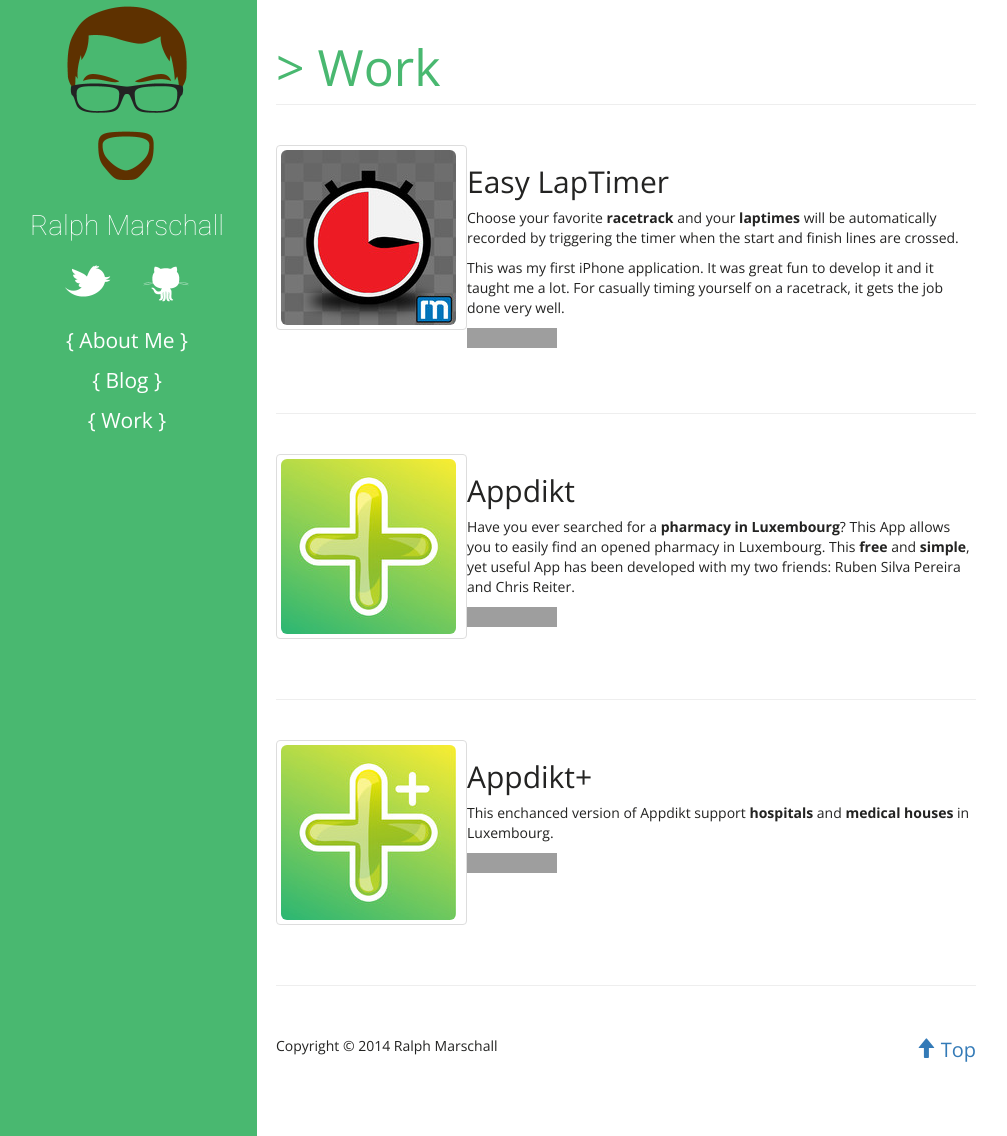
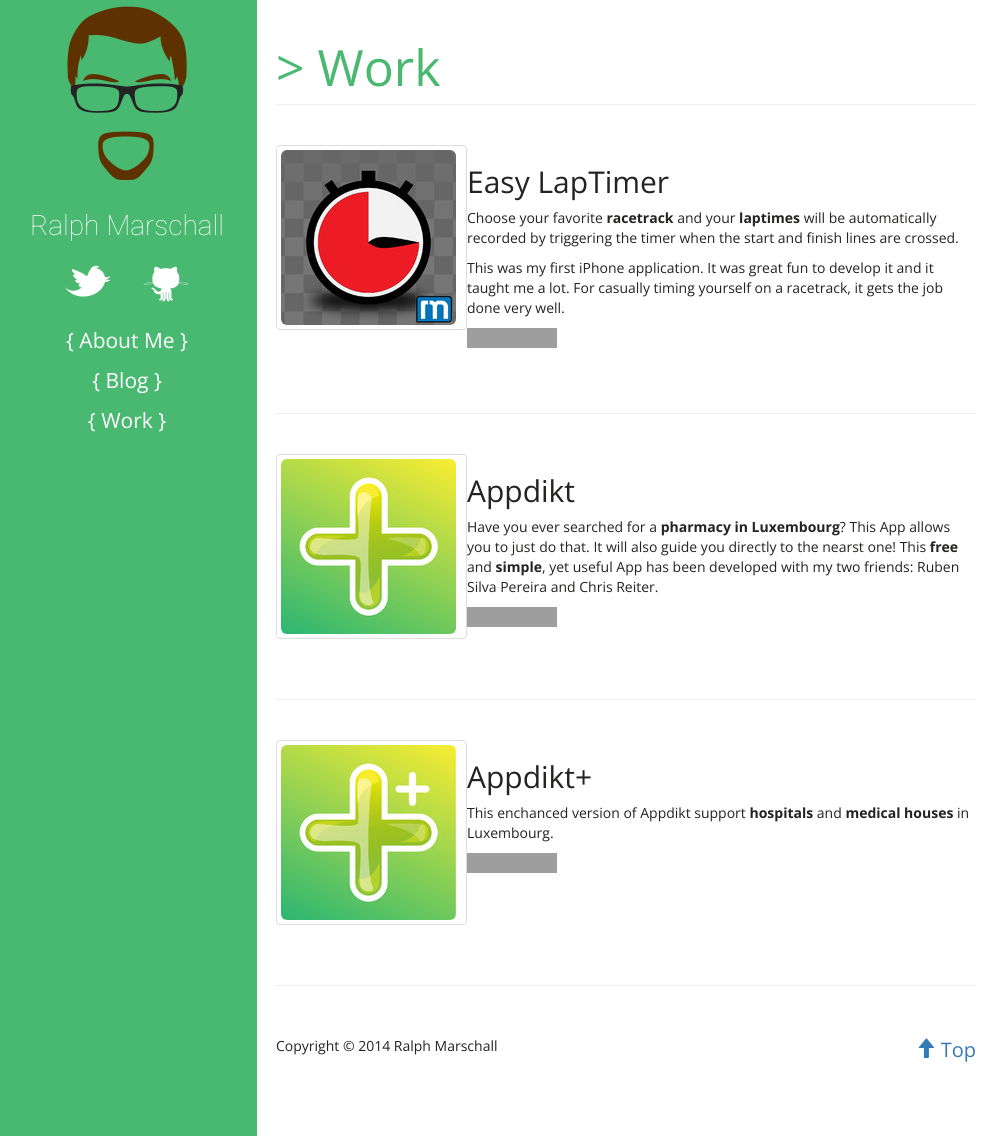
Before and after one commit to Ra1phM/Ra1phM.github.io, a Jekyll site: the page built from work/index.html, in a window 1280 px wide and 1136 px high, cut to the strip 0-1136 px from the top of the window. Shown: the whole strip, without its empty margins (3-1010 px from the left). Built offline with Jekyll 4.4.1, drawn with Linux system fonts in a browser that asks for light colours; nearby versions of some CDN libraries; grey boxes are pictures that could not be loaded.

Commit message:
Appdikt description updated.

```diff
--- a/_data/apps.yml
+++ b/_data/apps.yml
@@ -14,8 +14,8 @@
     itunes-link: 'https://itunes.apple.com/lu/app/appdikt/id690483774?mt=8'
     featured: true
     description: |
-        Have you ever searched for a **pharmacy in Luxembourg**? This App allows you to easily
-        find an opened pharmacy in Luxembourg. This **free** and **simple**, yet
+        Have you ever searched for a **pharmacy in Luxembourg**? This App allows you to just do that.
+        It will also guide you directly to the nearst one! This **free** and **simple**, yet
         useful App has been developed with my two friends: Ruben Silva Pereira and Chris Reiter.
 
 -   name: 'Appdikt+'
```
